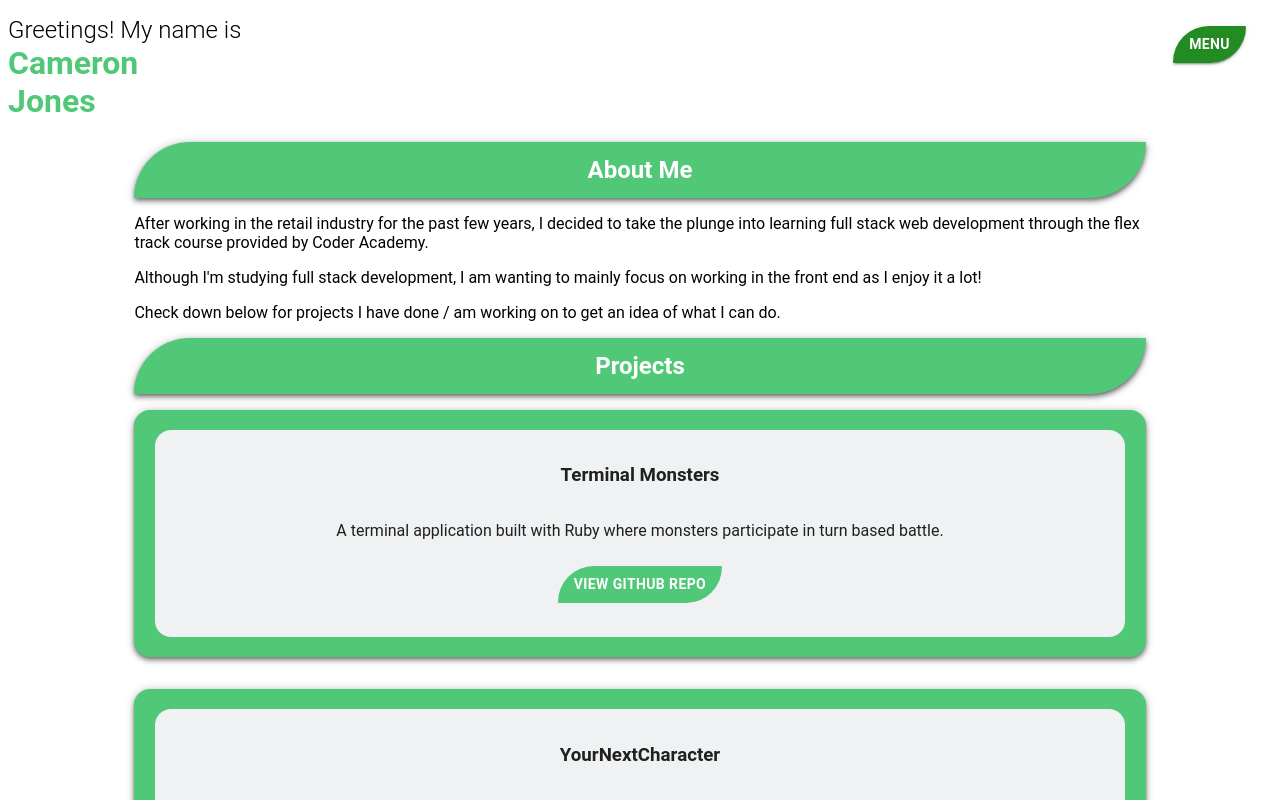
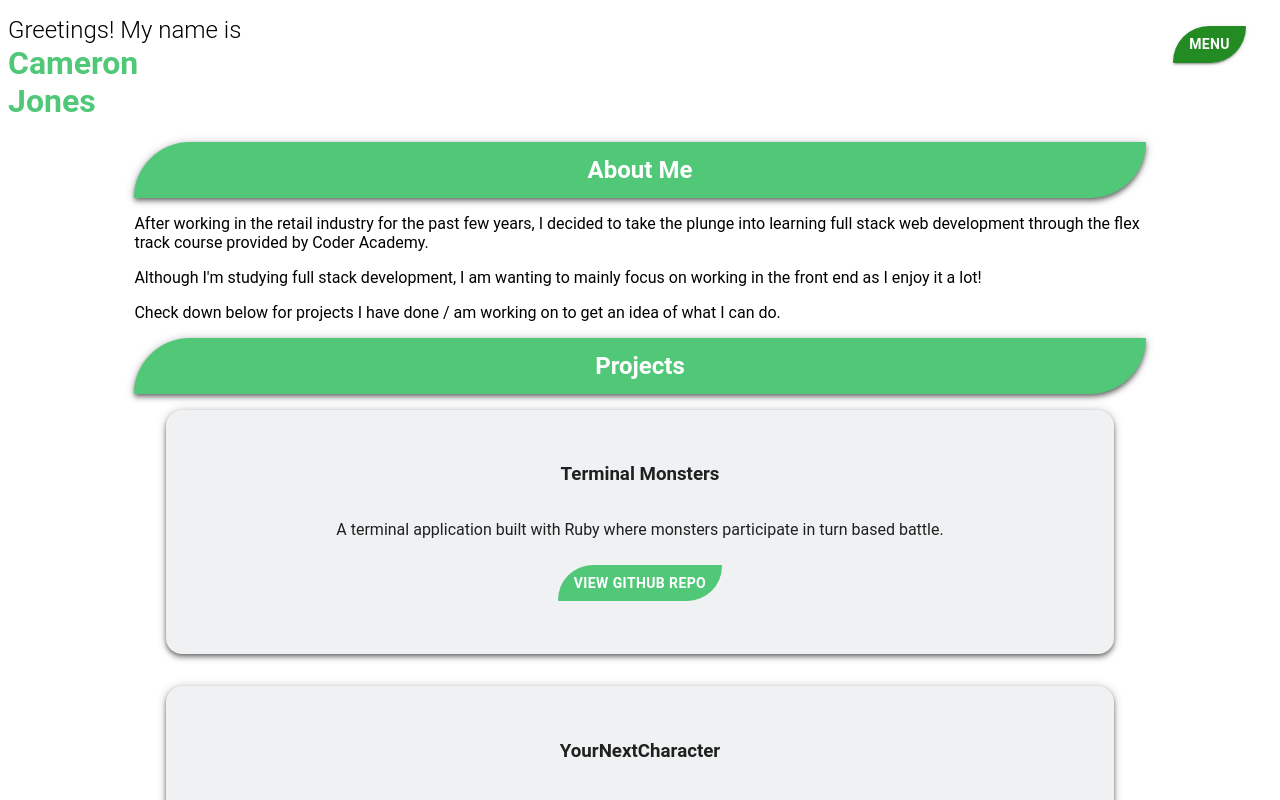
Before and after one commit to iamcrjones/my-portfolio, a React (Create React App) app: page / in a window 1280 px wide. Shown: the top 800 px of the page. Built offline with nearby package versions, Linux system fonts and the light colour scheme.

Commit message:
card width

```diff
--- a/src/styled/Global.style.js
+++ b/src/styled/Global.style.js
@@ -70,8 +70,8 @@ const GlobalStyles = createGlobalStyle`
         background-color: ${colors.color6}80
     }
     .MuiCard-root {
-        background-color: ${pallet.emerald};
-        width: 80%;
+        background-color: ${colors.color6};
+        width: 75%;
         margin: 1rem 0 1rem 0;
         border: 0px solid black;
         border-radius: 1rem;
@@ -83,7 +83,7 @@ const GlobalStyles = createGlobalStyle`
         justify-content: center;
         align-items: center;
         margin: 2%;
-        background-color: ${colors.color6};
+        //background-color: ${colors.color6};
         border: 0px solid black;
         border-radius: 1rem;
         align-text: center;
```
